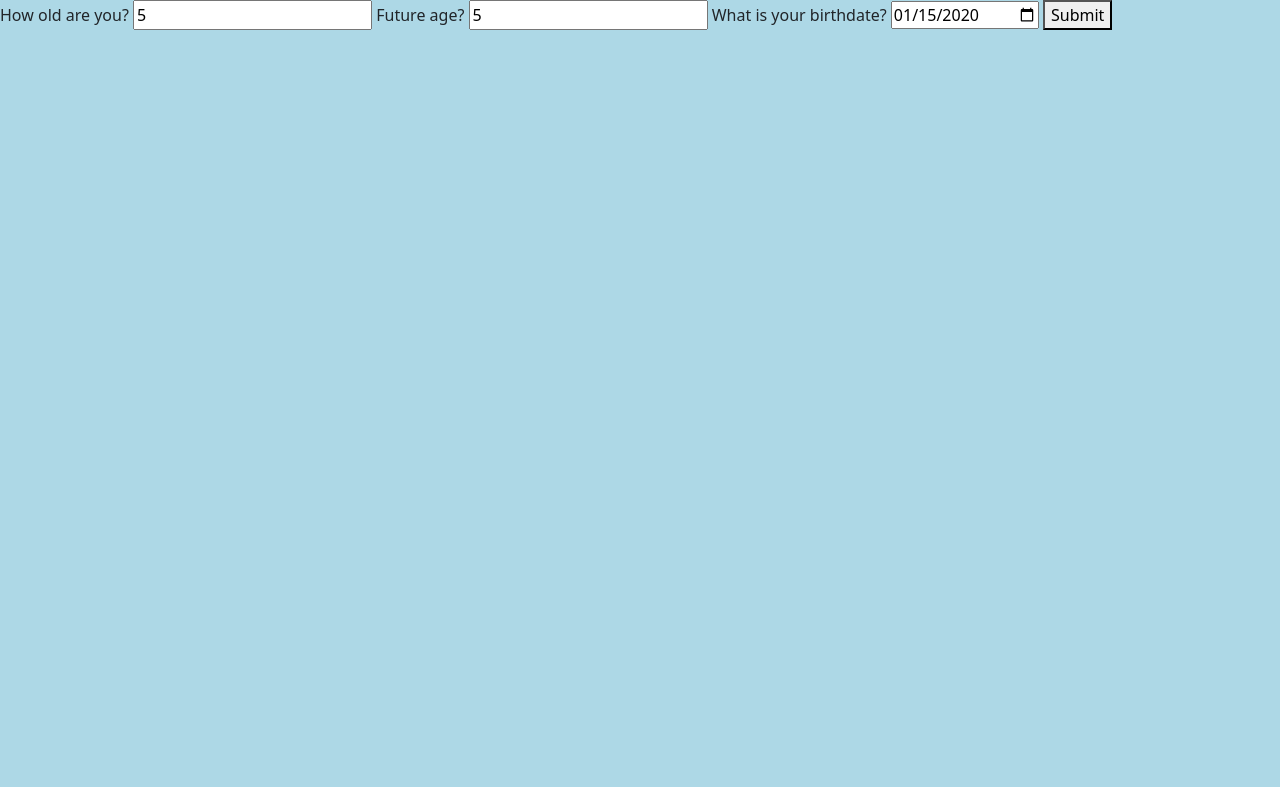
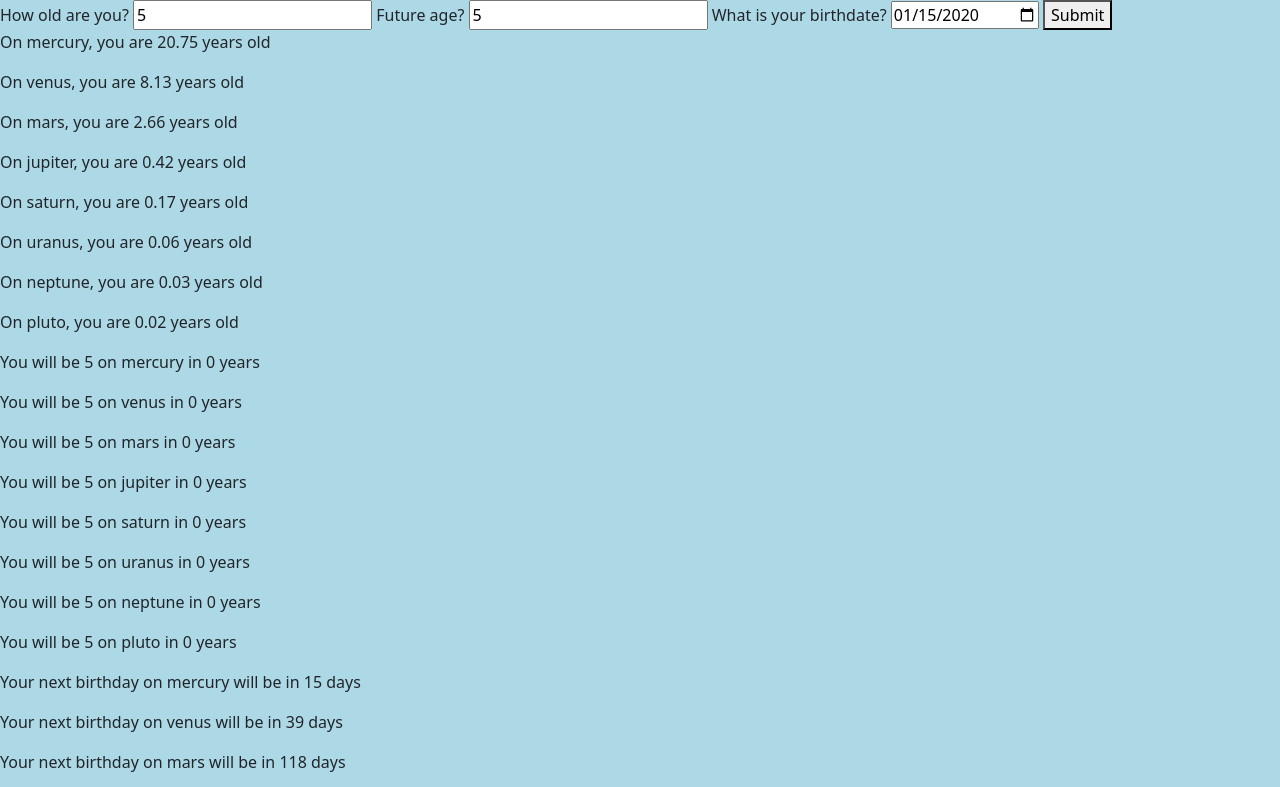
Before and after one commit to Christopher-Quattrocchi/Age-calc-w5p, a website built with webpack: page src/index.html in a window 1280 px wide. Both pictures are taken after typing "5", "5", "2020-01-15" into the empty fields and a click on the button "Submit". Shown: the top 787 px of the page. Built offline with nearby package versions, Linux system fonts and the light colour scheme.

Commit message:
UI works, page gets updated with correct values

```diff
--- a/package.json
+++ b/package.json
@@ -1,5 +1,5 @@
 {
-  "name": "shape-tracker",
+  "name": "galactic-calc",
   "version": "1.0.0",
   "description": "",
   "main": "index.js",
--- a/src/index.html
+++ b/src/index.html
@@ -11,18 +11,48 @@
 
   <form id="main-form">
     <label for="age">How old are you?</label>
-      <input id="age" type="number">
+    <input id="age" type="number">
 
     <label for="future-age">Future age?</label>
-      <input id="future-age" type="number">
+    <input id="future-age" type="number">
 
     <label for="birthdate">What is your birthdate?</label>
     <input type="date" id="birthdate">
     <button type="submit">Submit</button>
+  </form>
 
+  <div id="age-on-planets">
+    <p id="mercury-age"></p>
+    <p id="venus-age"></p>
+    <p id="mars-age"></p>
+    <p id="jupiter-age"></p>
+    <p id="saturn-age"></p>
+    <p id="uranus-age"></p>
+    <p id="neptune-age"></p>
+    <p id="pluto-age"></p>
+  </div>
 
+  <div id="future-birthday">
+    <p id="mercury-future"></p>
+    <p id="venus-future"></p>
+    <p id="mars-future"></p>
+    <p id="jupiter-future"></p>
+    <p id="saturn-future"></p>
+    <p id="uranus-future"></p>
+    <p id="neptune-future"></p>
+    <p id="pluto-future"></p>
+  </div>
 
-  </form>
+  <div id="next-birthday">
+    <p id="mercury-next"></p>
+    <p id="venus-next"></p>
+    <p id="mars-next"></p>
+    <p id="jupiter-next"></p>
+    <p id="saturn-next"></p>
+    <p id="uranus-next"></p>
+    <p id="neptune-next"></p>
+    <p id="pluto-next"></p>
+  </div>
 
 </body>
 
--- a/src/index.js
+++ b/src/index.js
@@ -3,35 +3,79 @@ import "bootstrap/dist/css/bootstrap.min.css";
 import "./css/styles.css";
 import Age from "./js/age.js";
 
-// window.Age = Age;
+// window.Age = Age;  //Uncomment me to test in devtools console.
 
-document.getElementById("main-form").addEventListener("submit", function(event) {
+document.getElementById("main-form").addEventListener("submit", function(event) {//This does way too much
   event.preventDefault();
 
   const earthAge = parseInt(document.getElementById("age").value);
   const futureAge = parseInt(document.getElementById("future-age").value);
   const birthdate = document.getElementById("birthdate").value;
   const date = new Date(birthdate);
-  let myAge = new Age(earthAge, futureAge, date);
-  console.log(date, myAge);
-})
+  let myAge = new Age(earthAge, futureAge, date)//fluent chaining
+    .mercuryCalculator()
+    .venusCalculator()
+    .marsCalculator()
+    .jupiterCalculator()
+    .saturnCalculator()
+    .uranusCalculator()
+    .neptuneCalculator()
+    .uranusCalculator()
+    .plutoCalculator()
+    .futureBirthday()
+    .nextBirthday();
 
+  const mercuryAge = document.getElementById("mercury-age");//probably should've used a loop or an array or something
+  const venusAge = document.getElementById("venus-age");
+  const marsAge = document.getElementById("mars-age");
+  const jupiterAge = document.getElementById("jupiter-age");
+  const saturnAge = document.getElementById("saturn-age");
+  const uranusAge = document.getElementById("uranus-age");
+  const neptuneAge = document.getElementById("neptune-age");
+  const plutoAge = document.getElementById("pluto-age");
 
-// import "bootstrap";
-// import "bootstrap/dist/css/bootstrap.min.css";
-// import "./css/styles.css";
-// import Age from "./js/age.js";
+  const mercuryFuture = document.getElementById("mercury-future");
+  const venusFuture = document.getElementById("venus-future");
+  const marsFuture = document.getElementById("mars-future");
+  const jupiterFuture = document.getElementById("jupiter-future");
+  const saturnFuture = document.getElementById("saturn-future");
+  const uranusFuture = document.getElementById("uranus-future");
+  const neptuneFuture = document.getElementById("neptune-future");
+  const plutoFuture = document.getElementById("pluto-future");
 
+  const mercuryNext = document.getElementById("mercury-next");
+  const venusNext = document.getElementById("venus-next");
+  const marsNext = document.getElementById("mars-next");
+  const jupiterNext = document.getElementById("jupiter-next");
+  const saturnNext = document.getElementById("saturn-next");
+  const uranusNext = document.getElementById("uranus-next");
+  const neptuneNext = document.getElementById("neptune-next");
+  const plutoNext = document.getElementById("pluto-next");
 
+  mercuryAge.innerText = `On mercury, you are ${myAge.mercuryAge} years old`;
+  venusAge.innerText = `On venus, you are ${myAge.venusAge} years old`;
+  marsAge.innerText = `On mars, you are ${myAge.marsAge} years old`;
+  jupiterAge.innerText = `On jupiter, you are ${myAge.jupiterAge} years old`;
+  saturnAge.innerText = `On saturn, you are ${myAge.saturnAge} years old`;
+  uranusAge.innerText = `On uranus, you are ${myAge.uranusAge} years old`;
+  neptuneAge.innerText = `On neptune, you are ${myAge.neptuneAge} years old`;
+  plutoAge.innerText = `On pluto, you are ${myAge.plutoAge} years old`;
 
-// document.getElementById("main-form").addEventListener("submit", function(event) {
-//   event.preventDefault();
+  mercuryFuture.innerText = `You will be ${myAge.futureAge} on mercury in ${myAge.yearsUntilAgeMercury} years`;
+  venusFuture.innerText = `You will be ${myAge.futureAge} on venus in ${myAge.yearsUntilAgeVenus} years`;
+  marsFuture.innerText = `You will be ${myAge.futureAge} on mars in ${myAge.yearsUntilAgeMars} years`;
+  jupiterFuture.innerText = `You will be ${myAge.futureAge} on jupiter in ${myAge.yearsUntilAgeJupiter} years`;
+  saturnFuture.innerText = `You will be ${myAge.futureAge} on saturn in ${myAge.yearsUntilAgeSaturn} years`;
+  uranusFuture.innerText = `You will be ${myAge.futureAge} on uranus in ${myAge.yearsUntilAgeUranus} years`;
+  neptuneFuture.innerText = `You will be ${myAge.futureAge} on neptune in ${myAge.yearsUntilAgeNeptune} years`;
+  plutoFuture.innerText = `You will be ${myAge.futureAge} on pluto in ${myAge.yearsUntilAgePluto} years`;
 
-//   const earthAge = parseInt(document.getElementById("age").value);
-//   const futureAge = parseInt(document.getElementById("future-age").value);
-//   const birthdate = document.getElementById("birthdate").value;
-//   const date = new Date(birthdate);
-//   console.log(date);
-//   const test = new Age(1, 2, new Date());
-//   console.log(test);
-// })
+  mercuryNext.innerText = `Your next birthday on mercury will be in ${myAge.daysUntilBirthdayMercury} days`;
+  venusNext.innerText = `Your next birthday on venus will be in ${myAge.daysUntilBirthdayVenus} days`;
+  marsNext.innerText = `Your next birthday on mars will be in ${myAge.daysUntilBirthdayMars} days`;
+  jupiterNext.innerText = `Your next birthday on jupiter will be in ${myAge.daysUntilBirthdayJupiter} days`;
+  saturnNext.innerText = `Your next birthday on saturn will be in ${myAge.daysUntilBirthdaySaturn} days`;
+  uranusNext.innerText = `Your next birthday on uranus will be in ${myAge.daysUntilBirthdayUranus} days`;
+  neptuneNext.innerText = `Your next birthday on neptune will be in ${myAge.daysUntilBirthdayNeptune} days`;
+  plutoNext.innerText = `Your next birthday on pluto will be in ${myAge.daysUntilBirthdayPluto} days`;
+});
```
Also changed, not shown: 2 other files.
